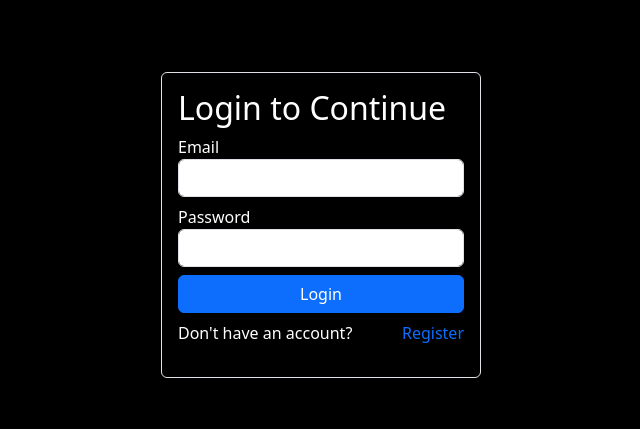
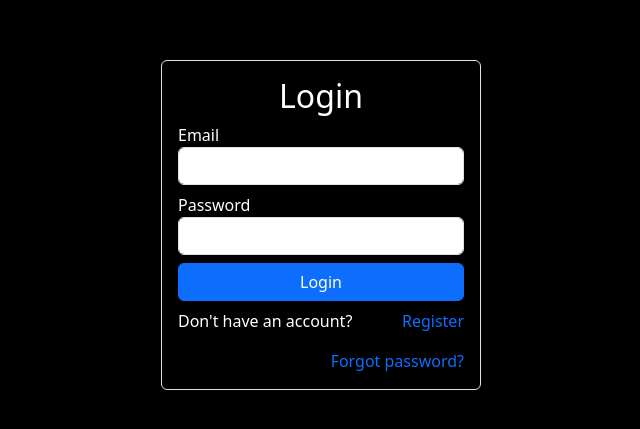
Before and after one commit to lovis-ambrose/MoviesHub, a React (Create React App) app: page /login in a window 1280 px wide. Shown: the part 175-604 px from the top of the page, without its empty margins (319-959 px from the left). Built offline with nearby package versions, Linux system fonts and the light colour scheme.

Commit message:
small fix

```diff
--- a/src/components/ForgotPassword.js
+++ b/src/components/ForgotPassword.js
@@ -24,7 +24,7 @@ const ForgotPassword = () => {
     return (
         <div class="d-flex justify-content-center align-items-center vh-100">
             <div class="text-start border rounded p-3 w-25">
-                <h2>Forgot Password</h2>
+                <h2 className='text-center'>Forgot Password</h2>
                 <form onSubmit={handleSubmit}>
                     <div class="form-group">
                         <label>Email</label>
--- a/src/components/Home.js
+++ b/src/components/Home.js
@@ -34,7 +34,7 @@ const Home = () => {
 
     // retrieve movies from local storage when app loads
     useEffect(() => {
-        const favoriteMovies = JSON.parse(localStorage.getItem('favorite-movie-key'));
+        const favoriteMovies = JSON.parse(localStorage.getItem('favorite-movie-key')) || [];
         setFavorites(favoriteMovies);
     }, []);
 
--- a/src/components/Login.js
+++ b/src/components/Login.js
@@ -1,9 +1,10 @@
 import React, { useState } from 'react';
 import { account } from './Appwrite';
-import { Link } from 'react-router-dom';
-import Register from './Register';
+import { Link, useNavigate } from 'react-router-dom';
 
 const Login = () => {
+    const navigate = useNavigate(); // Initialize the useNavigate hook for redirect
+
     const [credentials, setCredentials] = useState({
         email: '',
         password: ''
@@ -23,7 +24,8 @@ const Login = () => {
             // Login user with email and password
             const session = await account.createEmailPasswordSession(credentials.email, credentials.password);
             console.log('User logged in:', session);
-            // Redirect user to protected area
+            // Redirect user to home
+            navigate("/home")
         } catch (error) {
             console.error('Login error:', error);
         }
@@ -32,7 +34,7 @@ const Login = () => {
     return (
         <div className="d-flex justify-content-center align-items-center vh-100">
             <div class="text-start border rounded p-3 w-25">
-                <h2>Login to Continue</h2>
+                <h2 className='text-center'>Login</h2>
                 <form onSubmit={handleSubmit}>
                     <div className="form-group mt-2">
                         <label>Email</label>
@@ -61,6 +63,9 @@ const Login = () => {
                         <p>Don't have an account?</p>
                         <Link to="/register" className="text-decoration-none">Register</Link>
                     </div>
+                    <div className='text-end'>
+                        <Link to="/forgot-password" className="text-decoration-none">Forgot password?</Link>
+                    </div>
                 </form>
             </div>
         </div>
--- a/src/components/Register.js
+++ b/src/components/Register.js
@@ -62,7 +62,7 @@ const Register = () => {
     return (
         <div className="d-flex justify-content-center align-items-center vh-100">
             <div class="text-start border rounded p-3 w-25">
-                <h2>Register new User</h2>
+                <h2 className="text-center">Create Account</h2>
                 <form onSubmit={handleSubmit}>
                     <div className="fform-group mt-2">
                         <label>Full Name</label>
```
